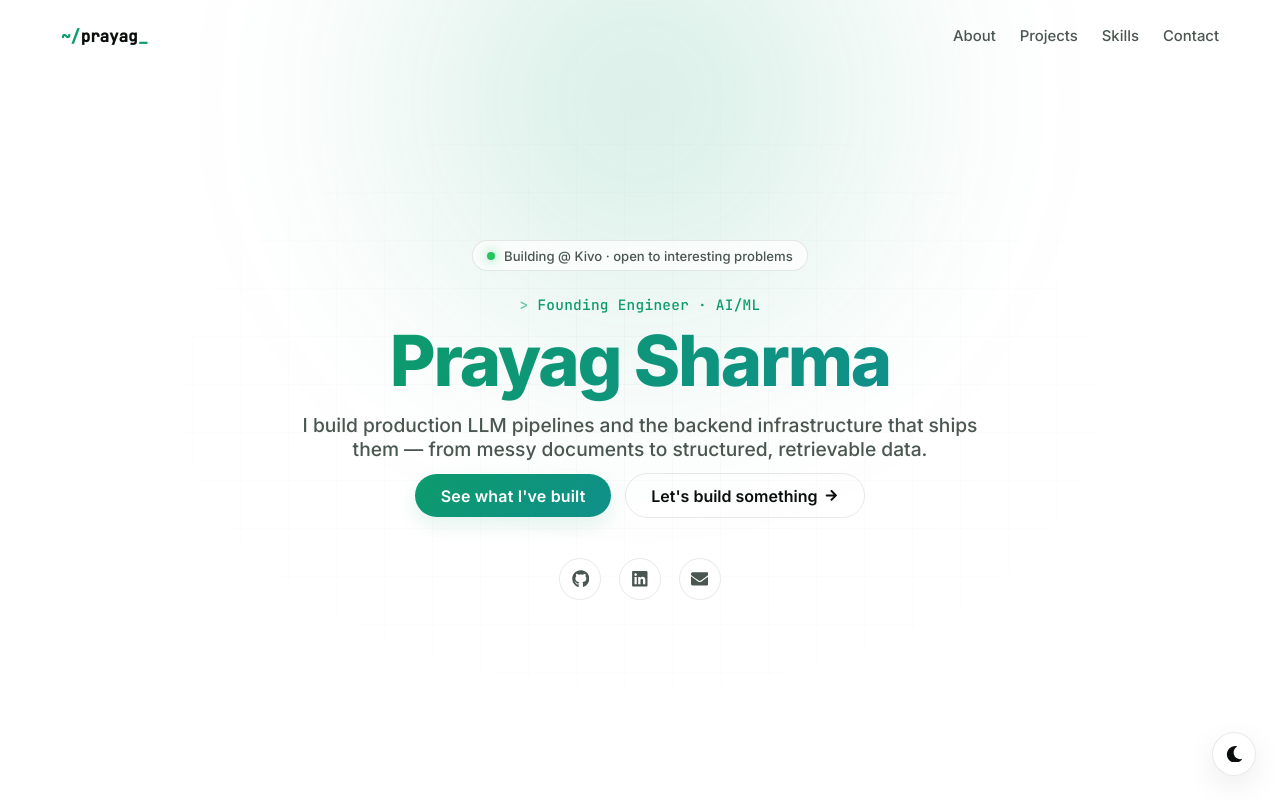
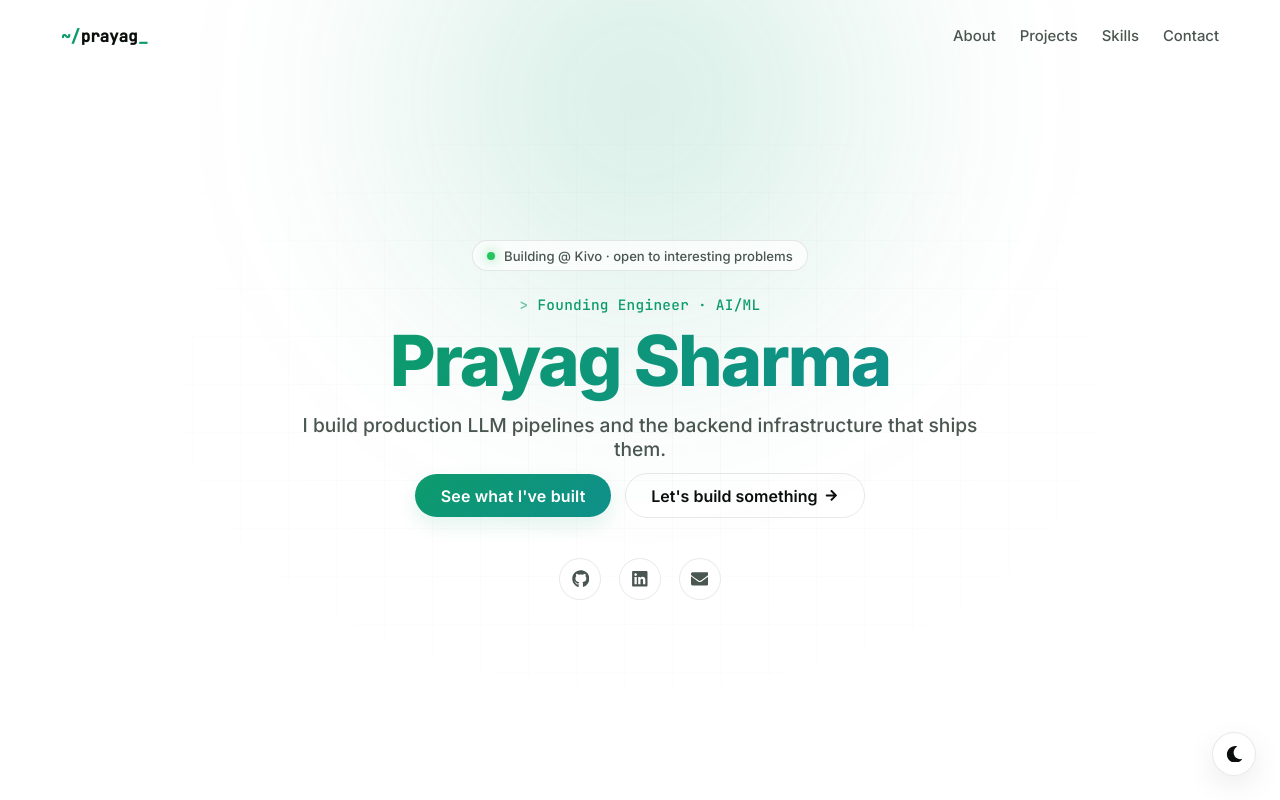
Before and after one commit to prayag2301/websitePS, a React (Create React App) app: page / in a window 1280 px wide. Shown: the top 800 px of the page. Built offline with nearby package versions, Linux system fonts and the light colour scheme.

Commit message:
chore: trim hero subtitle copy

```diff
--- a/src/components/Hero/Hero.js
+++ b/src/components/Hero/Hero.js
@@ -23,7 +23,7 @@ const Hero = () => {
         </h1>
         <p className="hero__subtitle">
           I build production LLM pipelines and the backend infrastructure that
-          ships them — from messy documents to structured, retrievable data.
+          ships them.
         </p>
 
         <div className="hero__actions">
```
